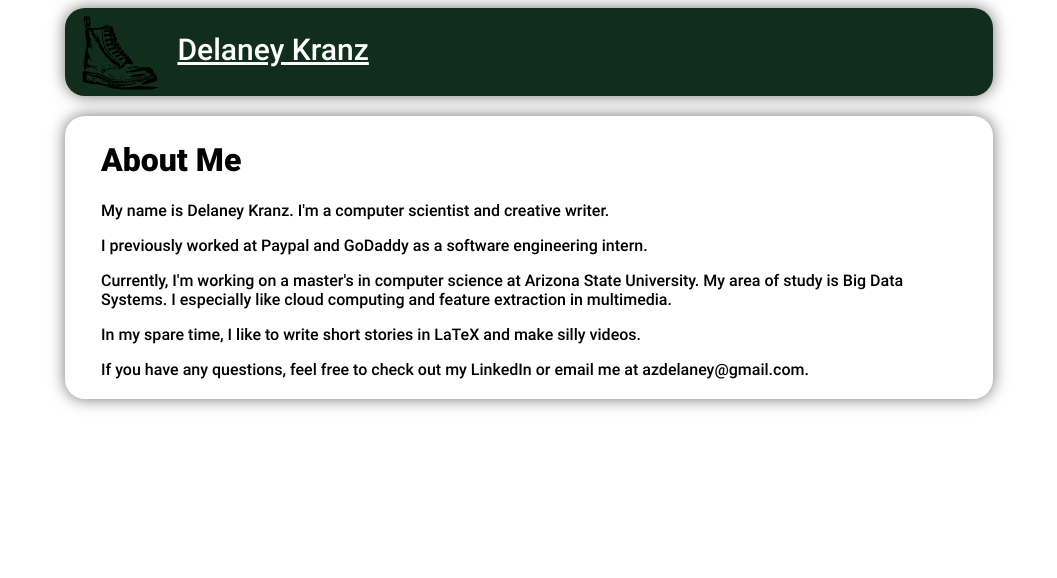
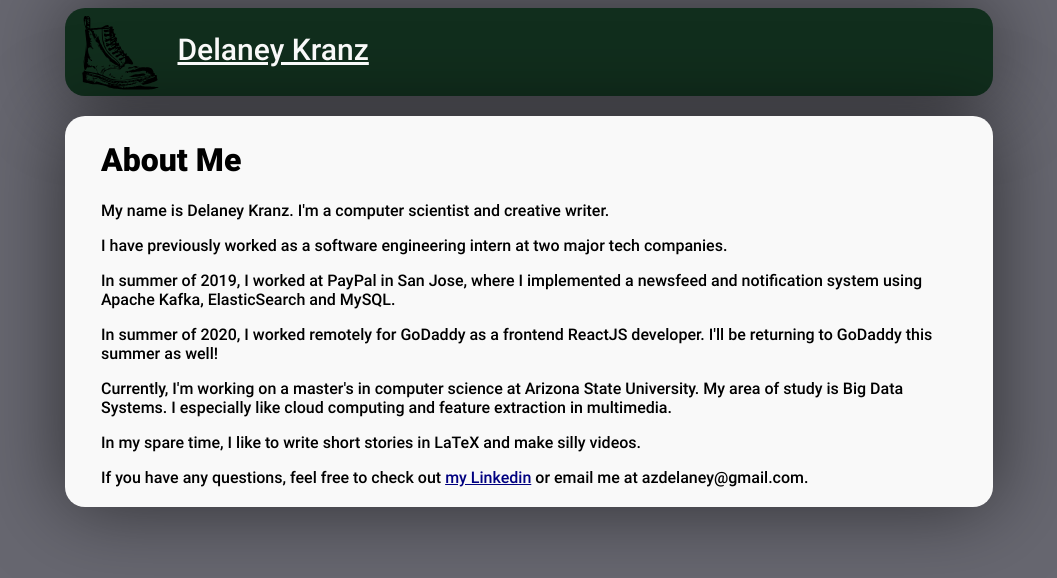
Before and after one commit to delaneykranz/portfolio, a React (Create React App) app: page / in a window 1280 px wide. Shown: the top 578 px of the page, without its empty margins (111-1168 px from the left). Built offline with nearby package versions, Linux system fonts and the light colour scheme.

Commit message:
changed background color to gray, added linkedin link

```diff
--- /dev/null
+++ b/src/About.css
@@ -0,0 +1,7 @@
+.About-link {
+    color: navy;
+  }
+
+.About-Card {
+    background-color: #f9f9f9;
+}
--- a/src/About.js
+++ b/src/About.js
@@ -1,24 +1,28 @@
 import React from "react"
 import { Box, Card } from 'rebass'
+import './About.css';
 
 function About(props) {
   return (
     <Box>
       <Card
+       className="About-Card"
         sx={{
           p: 1,
           borderRadius: 20,
-          boxShadow: '0 0 16px rgba(0, 0, 0, .55)',
+          boxShadow: '0 0 80px rgba(0, 0, 0, .55)',
         }}
         >
         <Box px={4}>
           <div>
             <h1>About Me</h1>
             <p>My name is Delaney Kranz. I'm a computer scientist and creative writer.</p>
-            <p>I previously worked at Paypal and GoDaddy as a software engineering intern.</p>
+            <p>I have previously worked as a software engineering intern at two major tech companies. </p>
+            <p>In summer of 2019, I worked at PayPal in San Jose, where I implemented a newsfeed and notification system using Apache Kafka, ElasticSearch and MySQL. </p>
+            <p>In summer of 2020, I worked remotely for GoDaddy as a frontend ReactJS developer. I'll be returning to GoDaddy this summer as well!</p>
             <p>Currently, I'm working on a master's in computer science at Arizona State University. My area of study is Big Data Systems. I especially like cloud computing and feature extraction in multimedia.</p>
             <p>In my spare time, I like to write short stories in LaTeX and make silly videos.</p>
-            <p>If you have any questions, feel free to check out my LinkedIn or email me at azdelaney@gmail.com.</p>
+            <p>If you have any questions, feel free to check out <a className="About-link" href="https://www.linkedin.com/in/delaney-kranz/">my Linkedin</a> or email me at azdelaney@gmail.com.</p>
           </div>
         </Box>
       </Card>
--- a/src/App.css
+++ b/src/App.css
@@ -14,9 +14,6 @@
   padding-bottom: 10px;
   font-size: calc(30px);
   vertical-align: middle;
-  color: white;
-
-
 }
 
 .wrapper {
@@ -54,13 +51,9 @@
   align-items: center;
   justify-content: center;
   font-size: calc(10px + 2vmin);
-  color: white;
-}
-
-.App-link {
-  color: #ffffff;
+  color: #f9f9f9;
 }
 
 a {
-  color: white;
+  color: #f9f9f9;
 }
--- a/src/App.js
+++ b/src/App.js
@@ -20,7 +20,7 @@ function App() {
               p: 1,
               px: 2,
               borderRadius: 20,
-              boxShadow: '0 0 16px rgba(0, 0, 0, .55)',
+              boxShadow: '0 0 80px rgba(0, 0, 0, .55)',
             }}
           >
             <Box>
--- a/src/index.css
+++ b/src/index.css
@@ -24,7 +24,8 @@ h1 {
 }
 
 body {
-  font-family: Roboto-Medium
+  font-family: Roboto-Medium;
+  background-color: #676770;
 }
 
 code {
```
